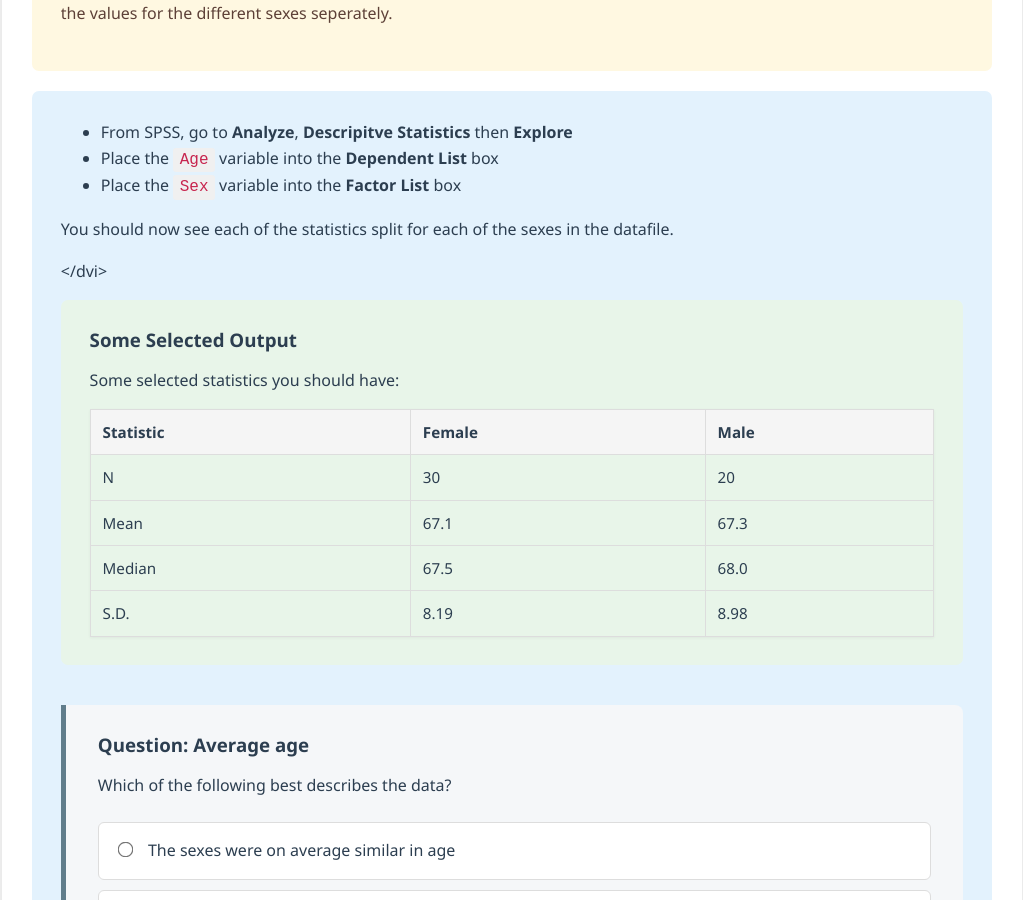
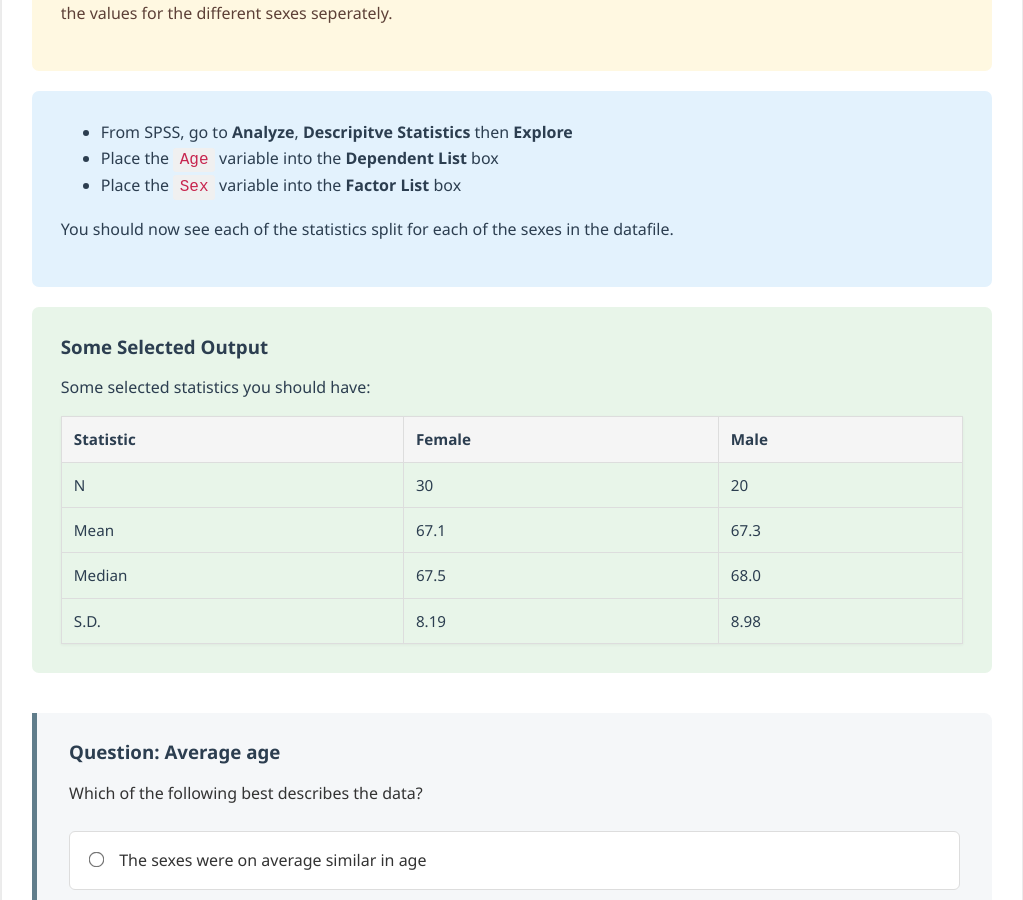
Before and after one commit to probe973/hsc-5066y, a Jekyll site: the page built from spss/descriptives-continuous/05-descriptives-by-group.md, in a window 1280 px wide and 900 px high, scrolled down 417 px. Shown: the whole window, without its empty margins (128-1151 px from the left). Built offline with Jekyll 4.4.1, drawn with Linux system fonts in a browser that asks for light colours.

Commit message:
Update 05-descriptives-by-group.md

```diff
--- a/spss/descriptives-continuous/05-descriptives-by-group.md
+++ b/spss/descriptives-continuous/05-descriptives-by-group.md
@@ -21,7 +21,7 @@ In this example you are going to generate the descriptive statistics for age aga
 
 You should now see each of the statistics split for each of the sexes in the datafile.
 
-</dvi>
+</div>
 
 <div class="output" markdown="1">
 
```
